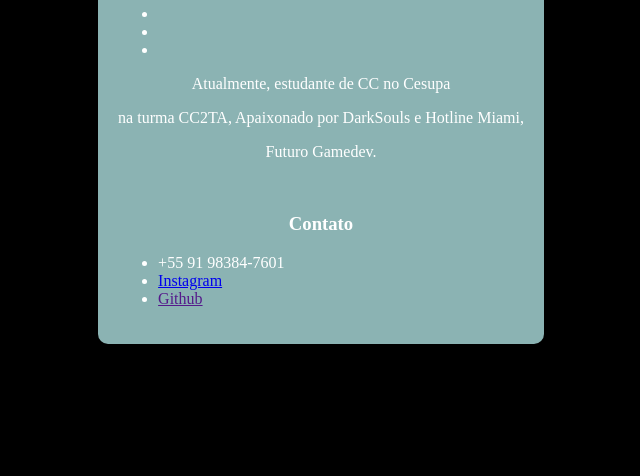
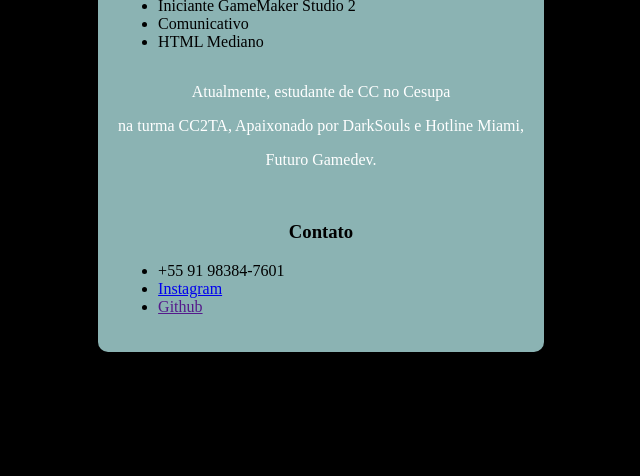
Before and after one commit to NotRyanIKC/Pagina-Equipes, a plain HTML site: page Icaro.html in a window 1280 px wide. Shown: the part 378-854 px from the top of the page, without its empty margins (319-959 px from the left). Drawn offline with Linux system fonts and the light colour scheme.

Commit message:
Update 2.0

```diff
--- a/Icaro.html
+++ b/Icaro.html
@@ -17,12 +17,13 @@
         <div class="card3">
             <img src="Icaro.jpeg" alt="">
             <h2>Icaro Sousa Santos</h2>
-
-            <ul>
-                <li></li>
-                <li></li>
-                <li></li>
-            </ul>
+            <table>
+                <ul>
+                    <li>Iniciante GameMaker Studio 2</li>
+                    <li>Comunicativo</li>
+                    <li>HTML Mediano</li>
+                </ul>
+            </table>
             <p>Atualmente, estudante de CC no Cesupa</p>
             <p>na turma CC2TA, Apaixonado por DarkSouls e Hotline Miami,</p>
             <p>Futuro Gamedev.</p>
--- a/PagEq.css
+++ b/PagEq.css
@@ -1,5 +1,5 @@
 .home{
-    font-family: Arial, sans-serif;
+    font-family: 'Times New Roman', Times, serif;
     height: 100%;
     margin: 0;
     background-image: url(https://i.pinimg.com/564x/17/a8/b1/17a8b1ec4416a54f6ac712cdfc31369e.jpg);
@@ -37,10 +37,6 @@
     background-color: black;
 
 }
-.IcaroPag h3{
-    text-align: center;
-    color: rgb(255, 255, 255);
-}
 
 .IcaroPag img{
     width: 90px;
@@ -52,6 +48,7 @@
 
 .IcaroPag li{
     text-align: left;
+    color: black;
 }
 
 button{
```
Also changed, not shown: Ryan.html (+3 -3 lines).
